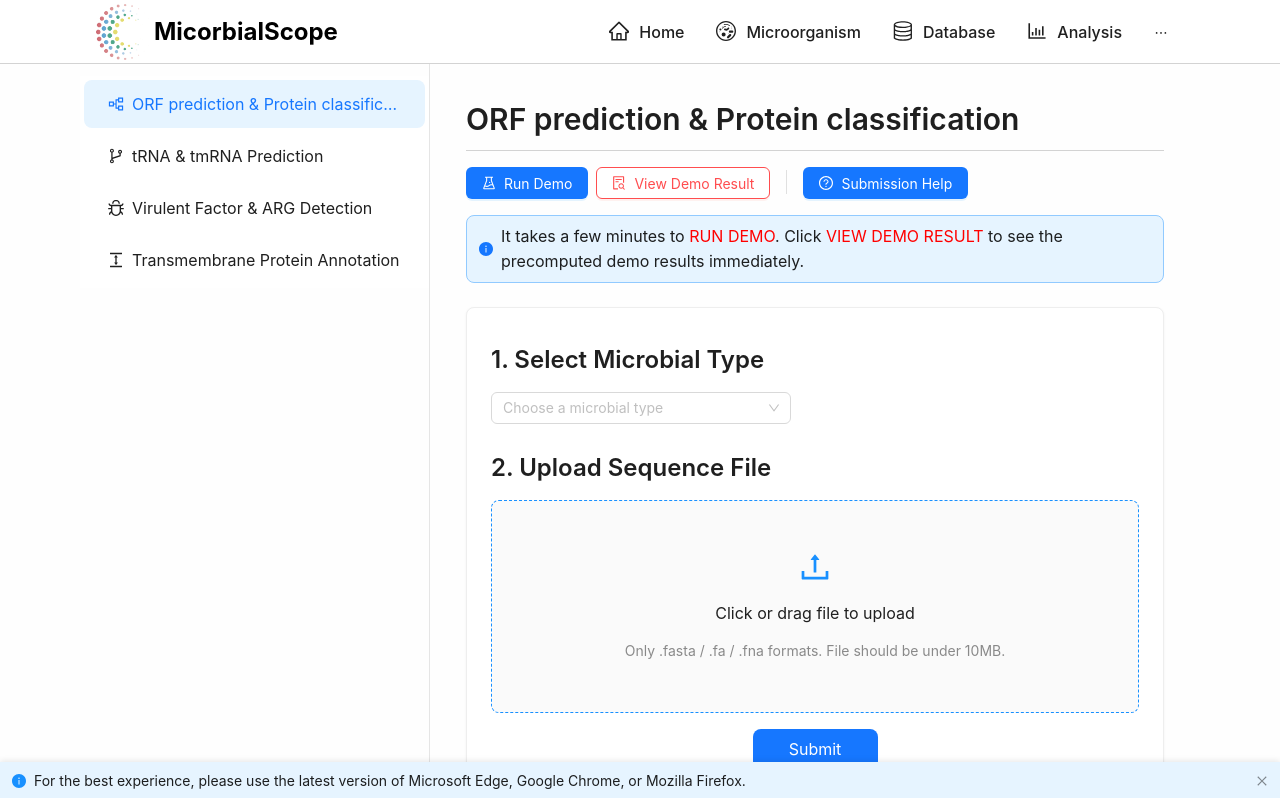
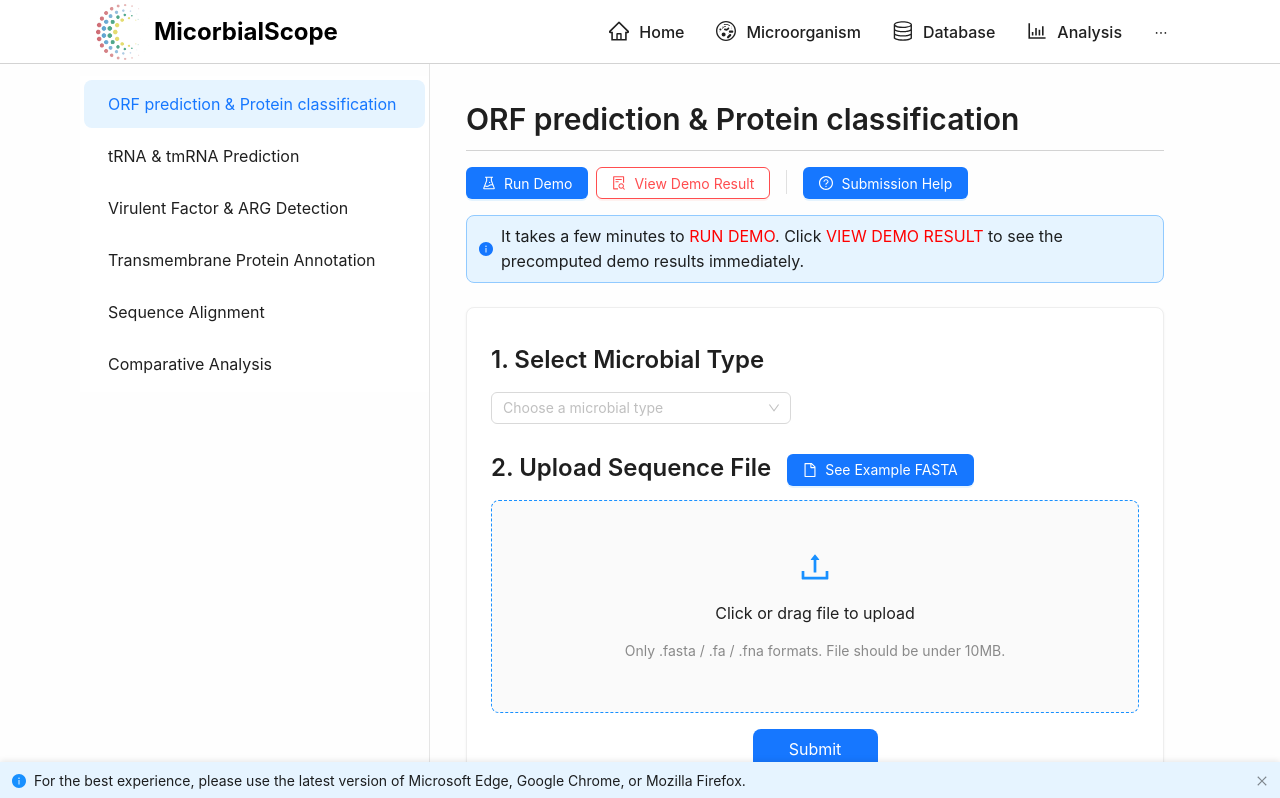
Before and after one commit to deepomicslab/MicrobialScope-WEB, a Next.js app: page /analysis in a window 1280 px wide. Shown: the top 798 px of the page. Built offline with nearby package versions, Linux system fonts and the light colour scheme.

Commit message:
Fix HomeSearch Bugs.

```diff
--- a/components/inputComponents/HomeSearchBar.js
+++ b/components/inputComponents/HomeSearchBar.js
@@ -11,10 +11,11 @@ const HomeSearchBar = ({
     magOptions,
     searchFieldOptions,
     size = 'middle',
-    placeholder = 'Enter keyword',
-    searchTip = ''
 }) => {
     const { microbeField = 'archaea', magField = 'unMAG', searchField = 'microbial_id', keyword = '' } = value
+
+    const searchTip = searchField === 'microbial_id' ? 'eg. GCA_000025685.1, GCF_000006805.1, GCF_000025685.1, GCF_004799605.1' : 'eg. Haloferax volcanii, Sulfolobus acidocaldarius, Pyrococcus furiosus, Methanosarcina mazei'
+    const placeholder = searchField === 'microbial_id' ? 'Enter Microbial ID' : 'Enter Species'
 
     const triggerChange = (changed) => {
         if (onChange) {
--- a/components/pagesComponents/analysisPage/TPModule.js
+++ b/components/pagesComponents/analysisPage/modules/ComparativeAnalysisModule.js
@@ -1,12 +1,13 @@
 import { Stack } from "@mui/system"
-import ActionButtonGroup from "@/components/pagesComponents/analysisPage/ActionButtonGroup"
-import { AnalysisBasicAlert } from "@/components/pagesComponents/analysisPage/AnalysisAlert"
-import AnalysisSubmitCard from "@/components/pagesComponents/analysisPage/AnalysisSubmitCard"
+import ActionButtonGroup from "@/components/pagesComponents/analysisPage/shared/ActionButtonGroup"
+import { AnalysisBasicAlert } from "@/components/pagesComponents/analysisPage/shared/AnalysisAlert"
+import AnalysisSubmitCard from "@/components/pagesComponents/analysisPage/shared/AnalysisSubmitCard"
 import { Typography } from "antd"
+import { Span } from "@/components/styledComponents/styledHTMLTags"
 
 const { Title } = Typography
 
-const TPModule = ({}) => {
+const ComparativeAnalysisModule = ({}) => {
     const onRunDemo = () => {
         console.log('Run Demo!')
     }
@@ -17,10 +18,6 @@ const TPModule = ({}) => {
 
     const onHelp = () => {
         console.log('Help!')
-    }
-
-    const onReportBug = () => {
-        console.log('Report Bug!')
     }
 
     return (
@@ -38,7 +35,7 @@ const TPModule = ({}) => {
                     borderBottom: '1px solid rgb(211, 211, 211)'
                 }}
             >
-                Transmembrane Protein Annotation
+                Comparative Analysis
             </Title>
             <ActionButtonGroup
                 onRunDemo={onRunDemo}
@@ -46,9 +43,19 @@ const TPModule = ({}) => {
                 onHelp={onHelp}
             />
             <AnalysisBasicAlert/>
-            <AnalysisSubmitCard/>
+            <AnalysisSubmitCard uploadTip={<UploadTip/>}/>
         </Stack>
     )
 }
 
-export default TPModule
+const UploadTip = () => (
+    <AnalysisBasicAlert
+        info={
+            <Span sx={{ fontSize: '16px' }}>
+                The number of sequences uploaded to construct comparative tree must be <Span sx={{ color: 'red' }}>at least three</Span>.
+            </Span>
+        }
+    />
+)
+
+export default ComparativeAnalysisModule
--- a/components/pagesComponents/analysisPage/VFandARGModule.js
+++ b/components/pagesComponents/analysisPage/modules/ORFModule.js
@@ -1,12 +1,12 @@
 import { Stack } from "@mui/system"
-import ActionButtonGroup from "@/components/pagesComponents/analysisPage/ActionButtonGroup"
-import { AnalysisBasicAlert } from "@/components/pagesComponents/analysisPage/AnalysisAlert"
-import AnalysisSubmitCard from "@/components/pagesComponents/analysisPage/AnalysisSubmitCard"
-import { Typography } from 'antd'
+import { Typography } from "antd"
+import ActionButtonGroup from "@/components/pagesComponents/analysisPage/shared/ActionButtonGroup"
+import { AnalysisBasicAlert } from "@/components/pagesComponents/analysisPage/shared/AnalysisAlert"
+import AnalysisSubmitCard from "@/components/pagesComponents/analysisPage/shared/AnalysisSubmitCard"
 
-const { Title } = Typography
+const { Title, Paragraph, Text, Link } = Typography
 
-const VFandARGModule = ({}) => {
+const ORFModule = ({}) => {
     const onRunDemo = () => {
         console.log('Run Demo!')
     }
@@ -17,10 +17,6 @@ const VFandARGModule = ({}) => {
 
     const onHelp = () => {
         console.log('Help!')
-    }
-
-    const onReportBug = () => {
-        console.log('Report Bug!')
     }
 
     return (
@@ -38,7 +34,7 @@ const VFandARGModule = ({}) => {
                     borderBottom: '1px solid rgb(211, 211, 211)'
                 }}
             >
-                Virulent Factor & Antibiotic Resistance Gene Detection
+                ORF prediction & Protein classification
             </Title>
             <ActionButtonGroup
                 onRunDemo={onRunDemo}
@@ -51,4 +47,5 @@ const VFandARGModule = ({}) => {
     )
 }
 
-export default VFandARGModule
+
+export default ORFModule
--- a/components/pagesComponents/analysisPage/ORFModule.js
+++ b/components/pagesComponents/analysisPage/modules/SequenceAlignmentModule.js
@@ -1,12 +1,13 @@
 import { Stack } from "@mui/system"
+import ActionButtonGroup from "@/components/pagesComponents/analysisPage/shared/ActionButtonGroup"
+import { AnalysisBasicAlert } from "@/components/pagesComponents/analysisPage/shared/AnalysisAlert"
+import AnalysisSubmitCard from "@/components/pagesComponents/analysisPage/shared/AnalysisSubmitCard"
 import { Typography } from "antd"
-import ActionButtonGroup from "@/components/pagesComponents/analysisPage/ActionButtonGroup"
-import { AnalysisBasicAlert } from "@/components/pagesComponents/analysisPage/AnalysisAlert"
-import AnalysisSubmitCard from "@/components/pagesComponents/analysisPage/AnalysisSubmitCard"
+import { Span } from "@/components/styledComponents/styledHTMLTags"
 
 const { Title, Paragraph, Text, Link } = Typography
 
-const ORFModule = ({}) => {
+const SequenceAlignmentModule = ({}) => {
     const onRunDemo = () => {
         console.log('Run Demo!')
     }
@@ -17,10 +18,6 @@ const ORFModule = ({}) => {
 
     const onHelp = () => {
         console.log('Help!')
-    }
-
-    const onReportBug = () => {
-        console.log('Report Bug!')
     }
 
     return (
@@ -38,7 +35,7 @@ const ORFModule = ({}) => {
                     borderBottom: '1px solid rgb(211, 211, 211)'
                 }}
             >
-                ORF prediction & Protein classification
+                Sequence Alignment
             </Title>
             <ActionButtonGroup
                 onRunDemo={onRunDemo}
@@ -46,10 +43,19 @@ const ORFModule = ({}) => {
                 onHelp={onHelp}
             />
             <AnalysisBasicAlert/>
-            <AnalysisSubmitCard/>
+            <AnalysisSubmitCard uploadTip={<UploadTip/>}/>
         </Stack>
     )
 }
 
+const UploadTip = () => (
+    <AnalysisBasicAlert
+        info={
+            <Span sx={{ fontSize: '16px' }}>
+                The number of sequences uploaded to perform sequence alignment must be <Span sx={{ color: 'red' }}>at least two</Span>.
+            </Span>
+        }
+    />
+)
 
-export default ORFModule
+export default SequenceAlignmentModule
--- a/components/pagesComponents/analysisPage/TRNAModule.js
+++ b/components/pagesComponents/analysisPage/modules/TPModule.js
@@ -1,12 +1,12 @@
-import ActionButtonGroup from "@/components/pagesComponents/analysisPage/ActionButtonGroup"
-import { AnalysisBasicAlert } from "@/components/pagesComponents/analysisPage/AnalysisAlert"
-import AnalysisSubmitCard from "@/components/pagesComponents/analysisPage/AnalysisSubmitCard"
 import { Stack } from "@mui/system"
+import ActionButtonGroup from "@/components/pagesComponents/analysisPage/shared/ActionButtonGroup"
+import { AnalysisBasicAlert } from "@/components/pagesComponents/analysisPage/shared/AnalysisAlert"
+import AnalysisSubmitCard from "@/components/pagesComponents/analysisPage/shared/AnalysisSubmitCard"
 import { Typography } from "antd"
 
 const { Title } = Typography
 
-const TRNAModule = ({}) => {
+const TPModule = ({}) => {
     const onRunDemo = () => {
         console.log('Run Demo!')
     }
@@ -38,7 +38,7 @@ const TRNAModule = ({}) => {
                     borderBottom: '1px solid rgb(211, 211, 211)'
                 }}
             >
-                tRNA & tmRNA prediction
+                Transmembrane Protein Annotation
             </Title>
             <ActionButtonGroup
                 onRunDemo={onRunDemo}
@@ -51,4 +51,4 @@ const TRNAModule = ({}) => {
     )
 }
 
-export default TRNAModule
+export default TPModule
--- /dev/null
+++ b/components/pagesComponents/analysisPage/modules/TRNAModule.js
@@ -0,0 +1,54 @@
+import ActionButtonGroup from "@/components/pagesComponents/analysisPage/shared/ActionButtonGroup"
+import { AnalysisBasicAlert } from "@/components/pagesComponents/analysisPage/shared/AnalysisAlert"
+import AnalysisSubmitCard from "@/components/pagesComponents/analysisPage/shared/AnalysisSubmitCard"
+import { Stack } from "@mui/system"
+import { Typography } from "antd"
+
+const { Title } = Typography
+
+const TRNAModule = ({}) => {
+    const onRunDemo = () => {
+        console.log('Run Demo!')
+    }
+
+    const onViewResult = () => {
+        console.log('View Result!')
+    }
+
+    const onHelp = () => {
+        console.log('Help!')
+    }
+
+    const onReportBug = () => {
+        console.log('Report Bug!')
+    }
+
+    return (
+        <Stack
+            sx={{
+                px: '12px'
+            }}
+            spacing={2}
+        >
+            <Title
+                level={2}
+                style={{
+                    marginTop: '12px',
+                    paddingBottom: '12px',
+                    borderBottom: '1px solid rgb(211, 211, 211)'
+                }}
+            >
+                tRNA & tmRNA prediction
+            </Title>
+            <ActionButtonGroup
+                onRunDemo={onRunDemo}
+                onViewResult={onViewResult}
+                onHelp={onHelp}
+            />
+            <AnalysisBasicAlert/>
+            <AnalysisSubmitCard/>
+        </Stack>
+    )
+}
+
+export default TRNAModule
--- /dev/null
+++ b/components/pagesComponents/analysisPage/modules/VFandARGModule.js
@@ -0,0 +1,54 @@
+import { Stack } from "@mui/system"
+import ActionButtonGroup from "@/components/pagesComponents/analysisPage/shared/ActionButtonGroup"
+import { AnalysisBasicAlert } from "@/components/pagesComponents/analysisPage/shared/AnalysisAlert"
+import AnalysisSubmitCard from "@/components/pagesComponents/analysisPage/shared/AnalysisSubmitCard"
+import { Typography } from 'antd'
+
+const { Title } = Typography
+
+const VFandARGModule = ({}) => {
+    const onRunDemo = () => {
+        console.log('Run Demo!')
+    }
+
+    const onViewResult = () => {
+        console.log('View Result!')
+    }
+
+    const onHelp = () => {
+        console.log('Help!')
+    }
+
+    const onReportBug = () => {
+        console.log('Report Bug!')
+    }
+
+    return (
+        <Stack
+            sx={{
+                px: '12px'
+            }}
+            spacing={2}
+        >
+            <Title
+                level={2}
+                style={{
+                    marginTop: '12px',
+                    paddingBottom: '12px',
+                    borderBottom: '1px solid rgb(211, 211, 211)'
+                }}
+            >
+                Virulent Factor & Antibiotic Resistance Gene Detection
+            </Title>
+            <ActionButtonGroup
+                onRunDemo={onRunDemo}
+                onViewResult={onViewResult}
+                onHelp={onHelp}
+            />
+            <AnalysisBasicAlert/>
+            <AnalysisSubmitCard/>
+        </Stack>
+    )
+}
+
+export default VFandARGModule
--- a/components/pagesComponents/analysisPage/AnalysisSubmitCard.js
+++ b/components/pagesComponents/analysisPage/shared/AnalysisSubmitCard.js
@@ -1,25 +1,53 @@
 import { Box, Stack } from "@mui/system"
-import { Alert, Button, Card, Select, Upload, Typography } from "antd"
-import { UploadOutlined } from "@ant-design/icons"
+import { Alert, Button, Card, Select, Upload, Typography, message } from "antd"
+import { FileOutlined, UploadOutlined } from "@ant-design/icons"
 import { useState } from "react"
+import { A } from "@/components/styledComponents/styledHTMLTags"
 
 const { Title } = Typography
 
 const microbialOptions = [
     { label: 'Archaea', value: 'archaea' },
     { label: 'Bacteria', value: 'bacteria' },
-    { label: 'Virus', value: 'virus' }
+    { label: 'Fungi', value: 'fungi' },
+    { label: 'Viruses', value: 'viruses' }
 ]
 
+const MAX_FILE_SIZE_MB = 10
+const ALLOWED_EXTENSIONS = ['.fasta', '.fa', '.fna']
+
+const isValidFile = (file, messageApi) => {
+    console.log(file)
+    const ext = file.name.slice(file.name.lastIndexOf('.')).toLowerCase()
+    const isAllowed = ALLOWED_EXTENSIONS.includes(ext)
+    const isSizeValid = file.size / 1024 / 1024 < MAX_FILE_SIZE_MB
+
+    if (!isAllowed) {
+        messageApi.error(`File type not allowed. Must be: ${ALLOWED_EXTENSIONS.join(', ')}`)
+    }
+    if (!isSizeValid) {
+        messageApi.error('File size must be under 10MB.')
+    }
+
+    return isAllowed && isSizeValid
+}
+
 const AnalysisSubmitCard = ({
-
+    uploadTip = null,
+    demoFilePath = '/demoData/GCA_000006805.1.fna'
 }) => {
     const [microbialType, setMicrobialType] = useState(null)
     const [fileList, setFileList] = useState([])
     const [submitted, setSubmitted] = useState(false)
+    const [messageApi, contextHolder] = message.useMessage()
+
+    const handleBeforeUpload = (file) => {
+        return isValidFile(file, messageApi) ? false : Upload.LIST_IGNORE
+    }
 
     const handleFileChange = ({ fileList: newList }) => {
-        setFileList(newList)
+        const trimmedList = newList.slice(-1)
+        setFileList(trimmedList)
     }
 
     const handleSubmit = () => {
@@ -57,13 +85,27 @@ const AnalysisSubmitCard = ({
                 </Box>
 
                 <Box>
-                    <Title level={3} style={{ marginBottom: 16, marginTop: 12 }}>
-                        2. Upload Sequence File
-                    </Title>
-                    <Box>
+                    <Stack
+                        direction="row"
+                        alignItems="center"
+                        spacing={2}
+                    >
+                        <Title level={3} style={{ marginBottom: 16, marginTop: 12 }}>
+                            2. Upload Sequence File
+                        </Title>
+                        <Button
+                            type='primary'
+                            icon={<FileOutlined/>}
+                            href={demoFilePath}
+                        >
+                            See Example FASTA
+                        </Button>
+                    </Stack>
+                    <Stack spacing={2}>
+                        {uploadTip}
                         <Upload.Dragger
-                            accept=".fasta,.fa"
-                            beforeUpload={() => false}
+                            accept=".fasta,.fa, .fna"
+                            beforeUpload={handleBeforeUpload}
                             multiple={false}
                             fileList={fileList}
                             onChange={handleFileChange}
@@ -82,7 +124,7 @@ const AnalysisSubmitCard = ({
                                 Only .fasta / .fa / .fna formats. File should be under 10MB.
                             </p>
                         </Upload.Dragger>
-                    </Box>
+                    </Stack>
                 </Box>
 
                 {submitted && (!microbialType || fileList.length === 0) && (
@@ -99,6 +141,7 @@ const AnalysisSubmitCard = ({
                     </Button>
                 </Box>
             </Stack>
+            {contextHolder}
         </Card>
     )
 }
--- a/components/pagesComponents/homePage/Introduction.js
+++ b/components/pagesComponents/homePage/Introduction.js
@@ -116,8 +116,6 @@ const Introduction = () => {
                         magOptions={magOptions}
                         searchFieldOptions={searchFieldOptions}
                         size='large'
-                        placeholder='Enter Microbial ID'
-                        searchTip='eg. GCA_000025685.1, GCF_000006805.1, GCF_000025685.1, GCF_004799605.1'
                     />
                 </Box>
 
--- a/pages/analysis/index.js
+++ b/pages/analysis/index.js
@@ -1,11 +1,12 @@
 import { Box } from "@mui/system"
-import { BranchesOutlined, BugOutlined, ColumnHeightOutlined, PartitionOutlined } from "@ant-design/icons"
 import { ConfigProvider, Menu } from "antd"
 import { useState } from "react"
-import ORFModule from "@/components/pagesComponents/analysisPage/ORFModule"
-import TRNAModule from "@/components/pagesComponents/analysisPage/TRNAModule"
-import VFandARGModule from "@/components/pagesComponents/analysisPage/VFandARGModule"
-import TPModule from "@/components/pagesComponents/analysisPage/TPModule"
+import ORFModule from "@/components/pagesComponents/analysisPage/modules/ORFModule"
+import TRNAModule from "@/components/pagesComponents/analysisPage/modules/TRNAModule"
+import VFandARGModule from "@/components/pagesComponents/analysisPage/modules/VFandARGModule"
+import TPModule from "@/components/pagesComponents/analysisPage/modules/TPModule"
+import SequenceAlignmentModule from "@/components/pagesComponents/analysisPage/modules/SequenceAlignmentModule"
+import ComparativeAnalysisModule from "@/components/pagesComponents/analysisPage/modules/ComparativeAnalysisModule"
 
 const customTheme = {
     components: {
@@ -30,6 +31,10 @@ const Analysis = ({}) => {
                 return <VFandARGModule/>
             case "transmembrane":
                 return <TPModule/>
+            case "alignment":
+                return <SequenceAlignmentModule/>
+            case "comparative":
+                return <ComparativeAnalysisModule/>
             default:
                 return null
         }
@@ -56,17 +61,23 @@ const Analysis = ({}) => {
                         onClick={({ key }) => setSelectedKey(key)}
                         style={{ borderRight: 'none' }}
                     >
-                        <Menu.Item key="orf" icon={<PartitionOutlined/>}>
+                        <Menu.Item key="orf">
                             ORF prediction & Protein classification
                         </Menu.Item>
-                        <Menu.Item key="trna" icon={<BranchesOutlined/>}>
+                        <Menu.Item key="trna">
                             tRNA & tmRNA Prediction
                         </Menu.Item>
-                        <Menu.Item key="vf" icon={<BugOutlined/>}>
+                        <Menu.Item key="vf">
                             Virulent Factor & ARG Detection
                         </Menu.Item>
-                        <Menu.Item key="transmembrane" icon={<ColumnHeightOutlined/>}>
+                        <Menu.Item key="transmembrane">
                             Transmembrane Protein Annotation
+                        </Menu.Item>
+                        <Menu.Item key="alignment">
+                            Sequence Alignment
+                        </Menu.Item>
+                        <Menu.Item key="comparative">
+                            Comparative Analysis
                         </Menu.Item>
                     </Menu>
                 </ConfigProvider>
```
Also changed, not shown: components/pagesComponents/analysisPage/shared/ActionButtonGroup.js (renamed from components/pagesComponents/analysisPage/ActionButtonGroup.js), components/pagesComponents/analysisPage/shared/AnalysisAlert.js (renamed from components/pagesComponents/analysisPage/AnalysisAlert.js).
